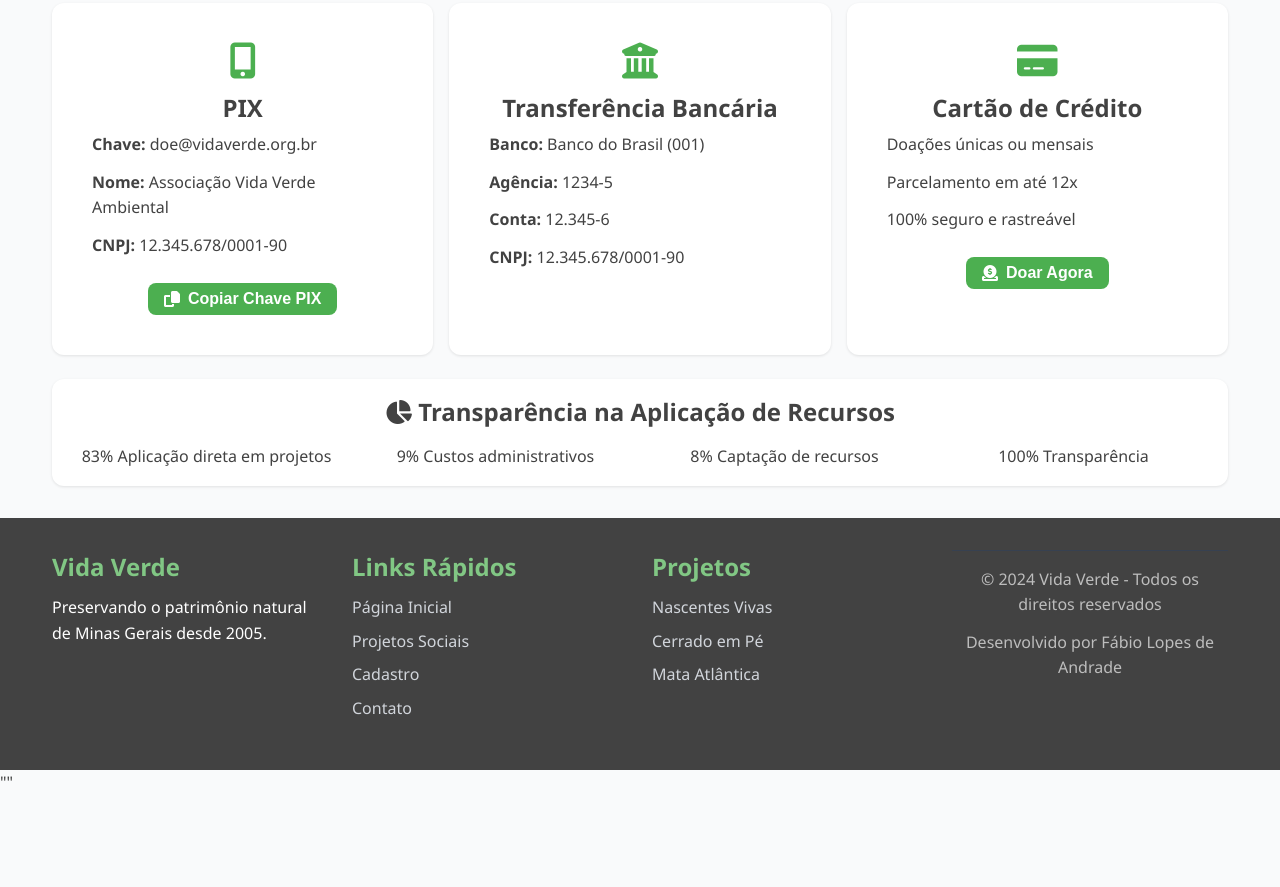
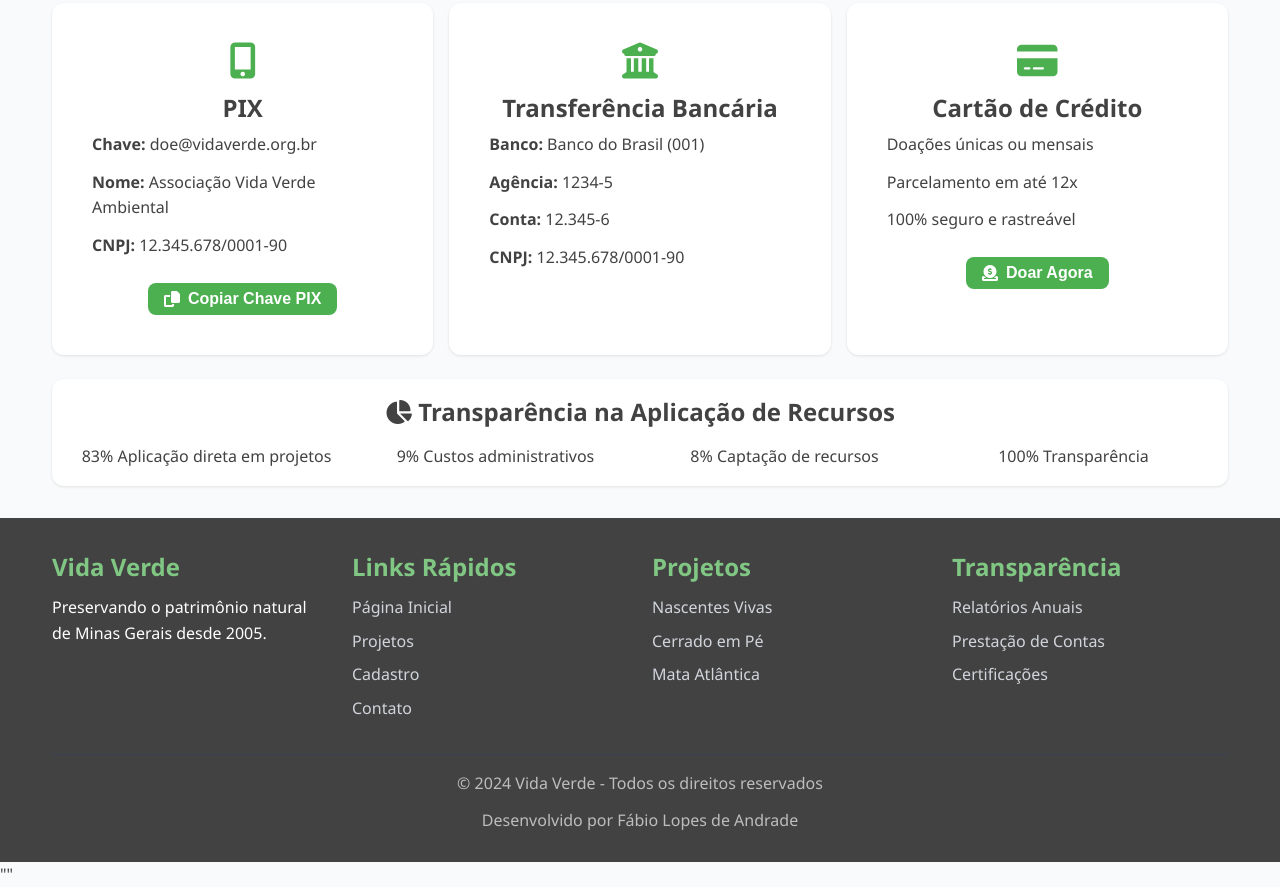
Before and after one commit to Lopesbh01/Vida-Verde---Ent-04---version-2, a website: page projeto.html in a window 1280 px wide. Shown: the part 3054-3941 px from the top of the page. Before the commit the page ends 3849 px from the top, so only its background shows below. Drawn offline with Linux system fonts and the light colour scheme; files whose address does not match are found by name.

Commit message:
teste 23

```diff
--- a/projeto.html
+++ b/projeto.html
@@ -520,7 +520,8 @@
       </div>
     </div>
 
-        <!-- Footer -->
+
+    <!-- Footer -->
     <footer class="footer">
       <div class="container">
         <div class="footer-grid">
@@ -532,12 +533,11 @@
             <h3>Links Rápidos</h3>
             <ul class="footer-links">
               <li><a href="index.html">Página Inicial</a></li>
-              <li><a href="projeto.html">Projetos Sociais</a></li>
+              <li><a href="projeto.html">Projetos</a></li>
               <li><a href="cadastro.html">Cadastro</a></li>
-              <li><a href="#contato">Contato</a></li>
+              <li><a href="index.html#contato">Contato</a></li>
             </ul>
           </div>
-
           <div class="footer-column">
             <h3>Projetos</h3>
             <ul class="footer-links">
@@ -546,7 +546,15 @@
               <li><a href="projeto.html#mata-atlantica">Mata Atlântica</a></li>
             </ul>
           </div>
-
+          <div class="footer-column">
+            <h3>Transparência</h3>
+            <ul class="footer-links">
+              <li><a href="#">Relatórios Anuais</a></li>
+              <li><a href="#">Prestação de Contas</a></li>
+              <li><a href="#">Certificações</a></li>
+            </ul>
+          </div>
+        </div>
 
         <div class="footer-bottom">
           <p>&copy; 2024 Vida Verde - Todos os direitos reservados</p>
```
Also changed, not shown: index.html (+10 -3 lines).
